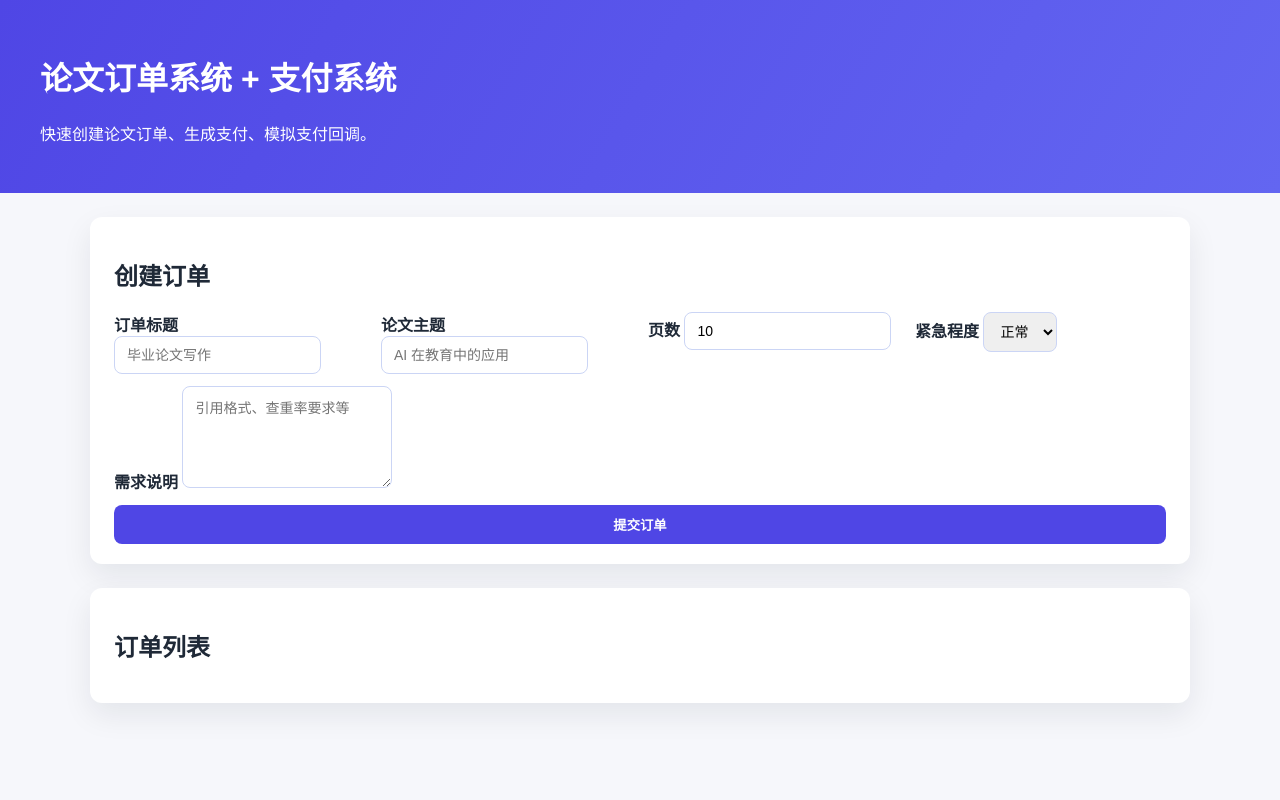
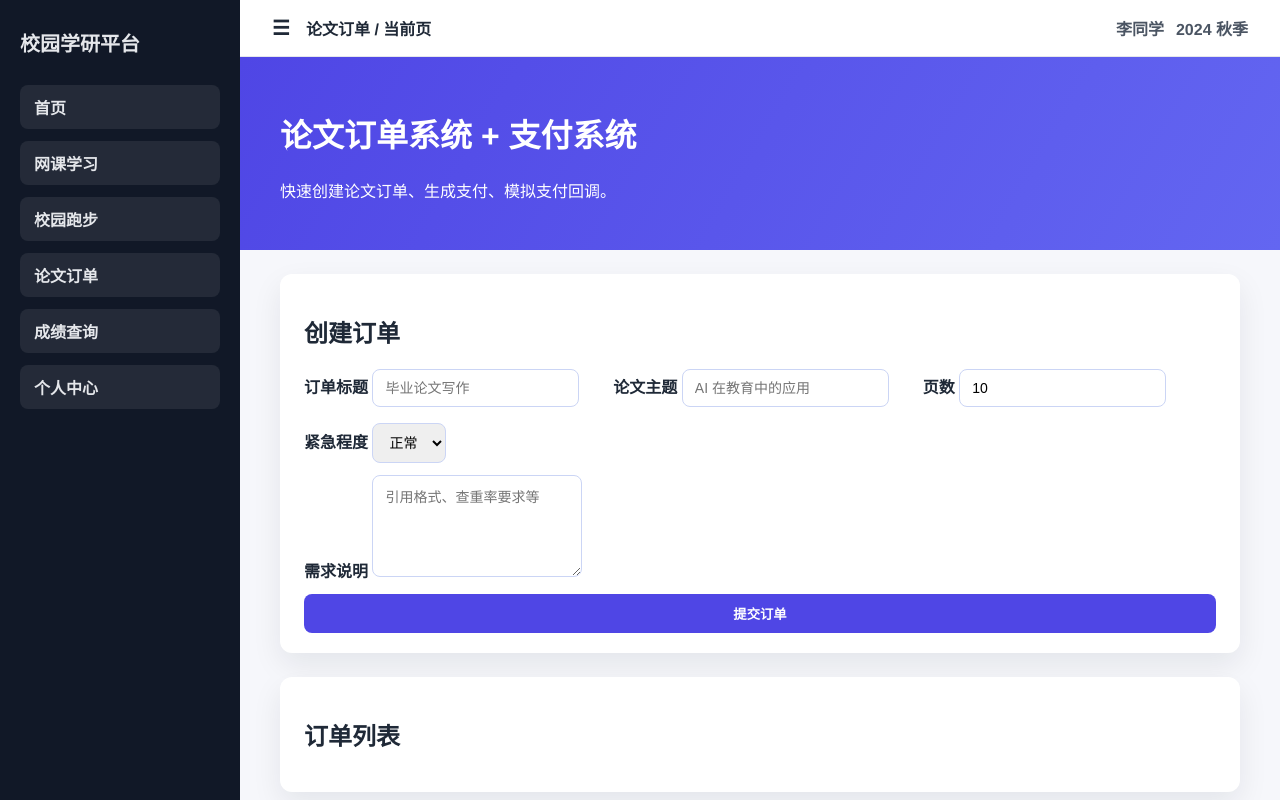
Before and after one commit to chuangt42-svg/-, a plain HTML site: page frontend/index.html in a window 1280 px wide. Drawn offline with Linux system fonts and the light colour scheme.

Commit message:
Add app shell layout with sidebar and topbar

```diff
--- a/frontend/index.html
+++ b/frontend/index.html
@@ -11,6 +11,69 @@
         background: #f6f7fb;
         color: #1f2937;
       }
+      .app-shell {
+        display: flex;
+        height: 100vh;
+        overflow: hidden;
+      }
+      .sidebar {
+        width: 240px;
+        background: #111827;
+        color: #e5e7eb;
+        display: flex;
+        flex-direction: column;
+        padding: 28px 20px;
+        box-sizing: border-box;
+      }
+      .sidebar .brand {
+        font-size: 20px;
+        font-weight: 700;
+        margin-bottom: 28px;
+      }
+      .sidebar ul {
+        list-style: none;
+        padding: 0;
+        margin: 0;
+        display: grid;
+        gap: 12px;
+      }
+      .sidebar li {
+        background: rgba(255, 255, 255, 0.08);
+        padding: 10px 14px;
+        border-radius: 8px;
+        font-weight: 600;
+      }
+      .main-panel {
+        flex: 1;
+        display: flex;
+        flex-direction: column;
+        height: 100vh;
+        overflow: hidden;
+      }
+      .topbar {
+        display: flex;
+        align-items: center;
+        justify-content: space-between;
+        padding: 16px 32px;
+        background: #ffffff;
+        border-bottom: 1px solid #e5e7eb;
+      }
+      .topbar .left {
+        display: flex;
+        align-items: center;
+        gap: 16px;
+        font-weight: 600;
+      }
+      .topbar .menu {
+        font-size: 20px;
+      }
+      .topbar .user {
+        display: flex;
+        align-items: center;
+        gap: 12px;
+        color: #4b5563;
+        font-weight: 600;
+      }
       header {
         background: linear-gradient(120deg, #4f46e5, #6366f1);
         color: white;
@@ -20,8 +83,8 @@
         padding: 24px 40px 60px;
         display: grid;
         gap: 24px;
-        max-width: 1100px;
-        margin: 0 auto;
+        overflow-y: auto;
+        flex: 1;
       }
       section {
         background: white;
@@ -81,13 +144,35 @@
     </style>
   </head>
   <body>
+    <div class="app-shell">
+      <aside class="sidebar">
+        <div class="brand">校园学研平台</div>
+        <ul>
+          <li>首页</li>
+          <li>网课学习</li>
+          <li>校园跑步</li>
+          <li>论文订单</li>
+          <li>成绩查询</li>
+          <li>个人中心</li>
+        </ul>
+      </aside>
+      <div class="main-panel">
+        <div class="topbar">
+          <div class="left">
+            <span class="menu">☰</span>
+            <span>论文订单 / 当前页</span>
+          </div>
+          <div class="user">
+            <span>李同学</span>
+            <span>2024 秋季</span>
+          </div>
+        </div>
         <header>
           <h1>论文订单系统 + 支付系统</h1>
           <p>快速创建论文订单、生成支付、模拟支付回调。</p>
         </header>
         <main>
           <section>
-
             <h2>创建订单</h2>
             <form id="order-form">
               <div class="grid">
@@ -125,6 +210,8 @@
             <div id="orders" class="grid"></div>
           </section>
         </main>
+      </div>
+    </div>
 
     <script src="./app.js"></script>
   </body>
```
Lines whose indentation alone changed are shown as unchanged.
